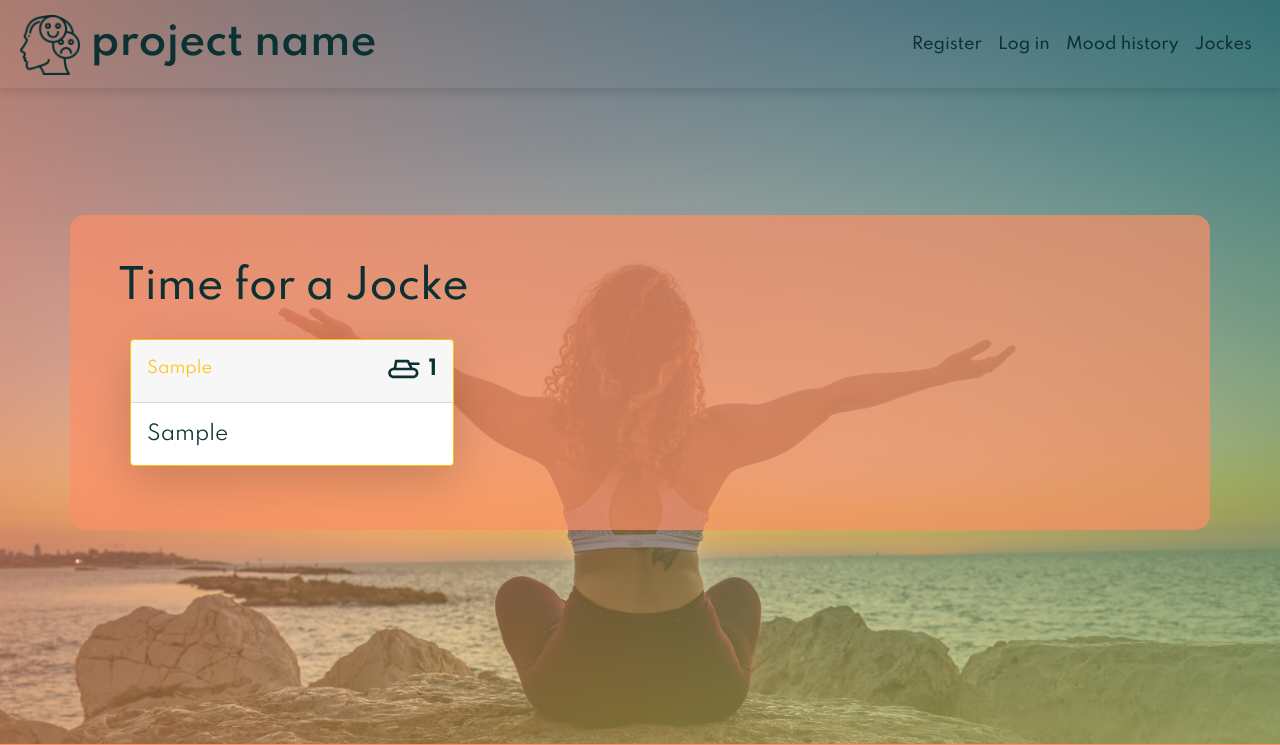
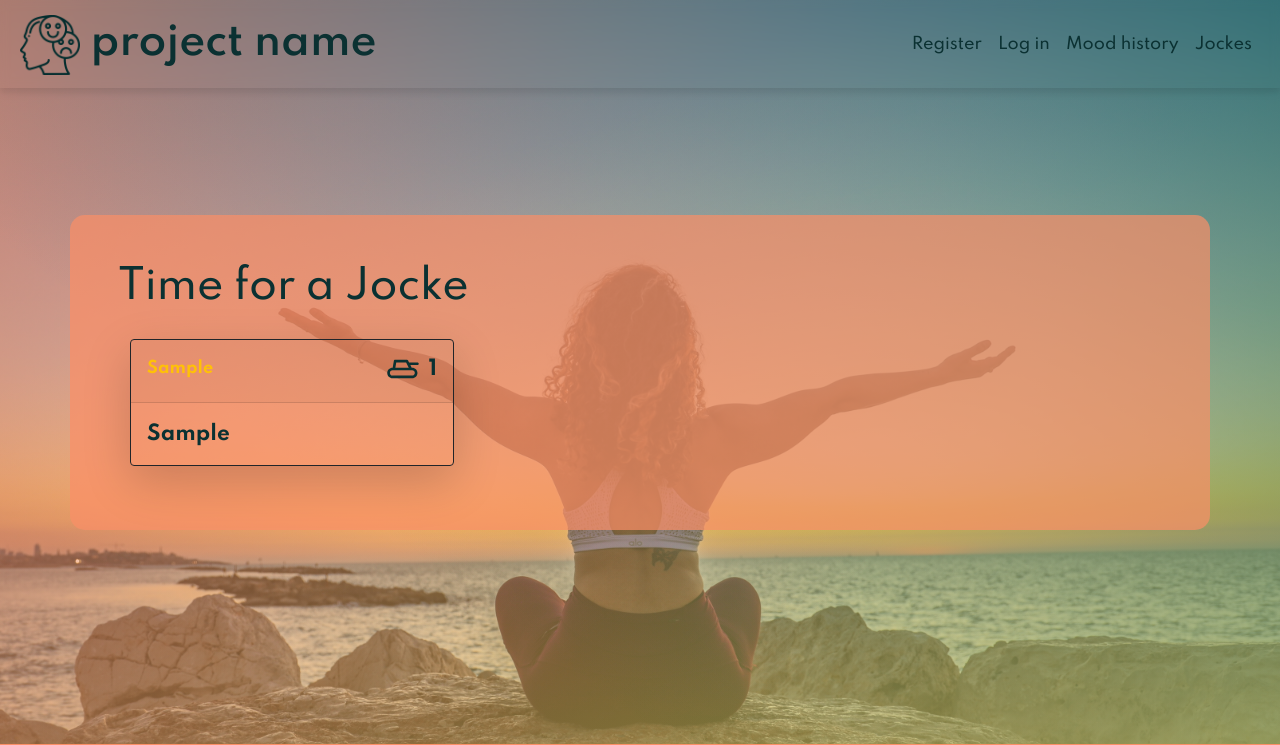
Before and after one commit to JoGorska/hackathon_team_4, a Django app: page /jocking/ in a window 1280 px wide. Shown: the top 745 px of the page. Run offline with Django 3.2, Linux system fonts and the light colour scheme; tables that the repository leaves empty hold one stand-in row (values such as "Sample post"); some libraries are stand-ins or nearby versions.

Commit message:
Style: add bootstrap classes to style jockes cards

```diff
--- a/templates/jockes_list_paginated.html
+++ b/templates/jockes_list_paginated.html
@@ -17,8 +17,8 @@
   <div class="row row-cols-1 row-cols-sm-1 row-cols-md-3 row-cols-lg-3">
     <!-- forloop to display all messages in the database -->
     {% for jocke in jocke_list %}
-    <div class="col mt-1 mb-3">
-      <div class="card border-warning shadow-lg">
+    <div class="col mt-1 mb-3 bg-transparent">
+      <div class="card border-dark shadow-lg bg-transparent fw-bold">
         <!-- card header -->
         {% include 'partials/jockes_header.html' %}
         <!-- card body -->
--- a/templates/partials/jockes_header.html
+++ b/templates/partials/jockes_header.html
@@ -1,25 +1,25 @@
 {% block content %}
 {% if user.is_authenticated %}
 <!-- card header  for authorised users -->
-<form action="{% url 'eyes' jocke_id=jocke.id %}" class="d-inline" method="POST">
+<form action="{% url 'eyes' jocke_id=jocke.id %}" class="d-inline bg-transparent" method="POST">
   {% csrf_token %}
-  <div class="card-header">
-    <div class="row">
+  <div class="card-header bg-transparent">
+    <div class="row bg-transparent">
       <div class="col pt-2">
         {{jocke.author.first_name}}
       </div>
       <!-- icon for Eyes -->
       <div class="col text-end">
         <div class="d-inline" data-bs-toggle="tooltip" data-bs-placement="top" title="Read it!">
-          <button class="btn btn-link btn-sm text-decoration-none"
+          <button class="btn btn-link btn-sm text-decoration-none text-dark mb-2"
                   role="link" type="submit" name="jocke_id" value="{{jocke.id}}">
                   {% if user in jocke.eyes.all %}
-                  <svg xmlns="http://www.w3.org/2000/svg" width="16" height="16" fill="currentColor" class="bi bi-eye-fill" viewBox="0 0 16 16">
+                  <svg xmlns="http://www.w3.org/2000/svg" width="30" height="30" fill="currentColor" class="bi bi-eye-fill" viewBox="0 0 16 16">
                     <path d="M10.5 8a2.5 2.5 0 1 1-5 0 2.5 2.5 0 0 1 5 0z"/>
                     <path d="M0 8s3-5.5 8-5.5S16 8 16 8s-3 5.5-8 5.5S0 8 0 8zm8 3.5a3.5 3.5 0 1 0 0-7 3.5 3.5 0 0 0 0 7z"/>
                   </svg>
                   {% else %}
-                  <svg xmlns="http://www.w3.org/2000/svg" width="16" height="16" fill="currentColor" class="bi bi-eye" viewBox="0 0 16 16">
+                  <svg xmlns="http://www.w3.org/2000/svg" width="30" height="30" fill="currentColor" class="bi bi-eye" viewBox="0 0 16 16">
                     <path d="M16 8s-3-5.5-8-5.5S0 8 0 8s3 5.5 8 5.5S16 8 16 8zM1.173 8a13.133 13.133 0 0 1 1.66-2.043C4.12 4.668 5.88 3.5 8 3.5c2.12 0 3.879 1.168 5.168 2.457A13.133 13.133 0 0 1 14.828 8c-.058.087-.122.183-.195.288-.335.48-.83 1.12-1.465 1.755C11.879 11.332 10.119 12.5 8 12.5c-2.12 0-3.879-1.168-5.168-2.457A13.134 13.134 0 0 1 1.172 8z"/>
                     <path d="M8 5.5a2.5 2.5 0 1 0 0 5 2.5 2.5 0 0 0 0-5zM4.5 8a3.5 3.5 0 1 1 7 0 3.5 3.5 0 0 1-7 0z"/>
                   </svg>
--- a/templates/partials/jockes_list_small.html
+++ b/templates/partials/jockes_list_small.html
@@ -4,8 +4,8 @@
     <div class="row row-cols-1 row-cols-sm-1 row-cols-md-3 row-cols-lg-3">
       <!-- forloop to display all messages in the database -->
       {% for jocke in jocke_list|slice:"3" %}
-      <div class="col mt-1 mb-3">
-        <div class="card border-warning shadow-lg">
+      <div class="col mt-1 mb-3 bg-transparent">
+        <div class="card border-dark shadow-lg bg-transparent fw-bold">
           <!-- card header -->
           {% include 'partials/jockes_header.html' %}
           <!-- card body -->
```
Also changed, not shown: jocking/models.py (line endings or trailing spaces).
